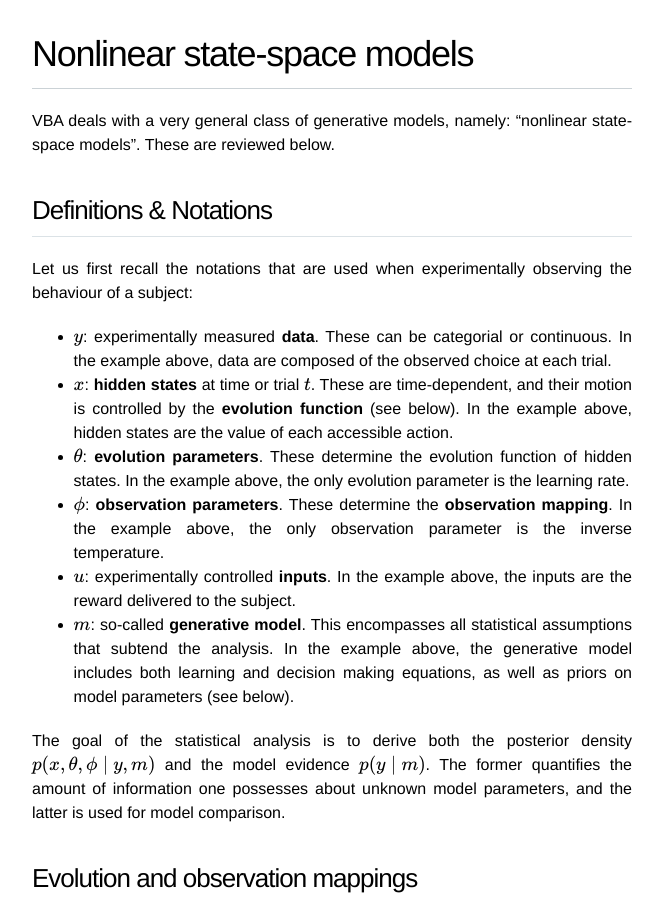
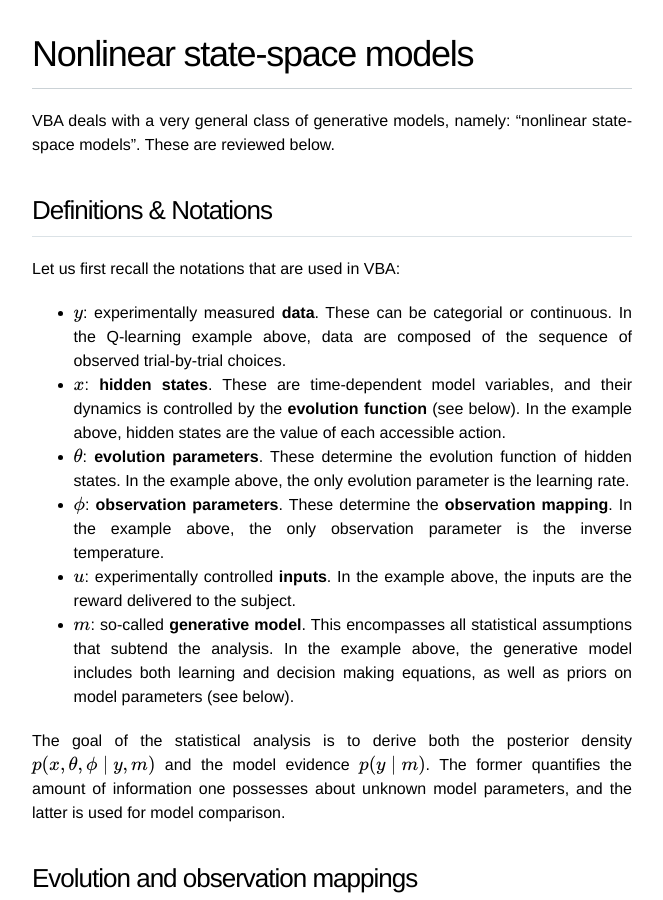
Before and after one commit to MBB-team/VBA-toolbox, a Jekyll site: the page built from _wiki/Structure-of-VBA's-generative-model.md, in a window 1280 px wide and 900 px high, scrolled down 1485 px. Shown: the whole window, without its empty margins (308-971 px from the left). Built offline with Jekyll 4.4.1, drawn with Linux system fonts in a browser that asks for light colours; nearby versions of some CDN libraries; formulas are drawn with MathJax 3.

Commit message:
Update Structure-of-VBA's-generative-model.md

```diff
--- a/_wiki/Structure-of-VBA's-generative-model.md
+++ b/_wiki/Structure-of-VBA's-generative-model.md
@@ -37,10 +37,10 @@ VBA deals with a very general class of generative models, namely: "nonlinear sta
 
 ## Definitions & Notations
 
-Let us first recall the notations that are used when experimentally observing the behaviour of a subject:
+Let us first recall the notations that are used in VBA:
 
-- $$y$$: experimentally measured **data**. These can be categorial or continuous. In the example above, data are composed of the observed choice at each trial.
-- $$x$$: **hidden states** at time or trial $$t$$. These are time-dependent, and their motion is controlled by the **evolution function** (see below). In the example above, hidden states are the value of each accessible action.
+- $$y$$: experimentally measured **data**. These can be categorial or continuous. In the Q-learning example above, data are composed of the sequence of observed trial-by-trial choices.
+- $$x$$: **hidden states**. These are time-dependent model variables, and their dynamics is controlled by the **evolution function** (see below). In the example above, hidden states are the value of each accessible action.
 - $$\theta$$: **evolution parameters**. These determine the evolution function of hidden states. In the example above, the only evolution parameter is the learning rate.
 - $$\phi$$: **observation parameters**.  These determine the **observation mapping**. In the example above, the only observation parameter is the inverse temperature.
 - $$u$$: experimentally controlled **inputs**. In the example above, the inputs are the reward delivered to the subject.
```
